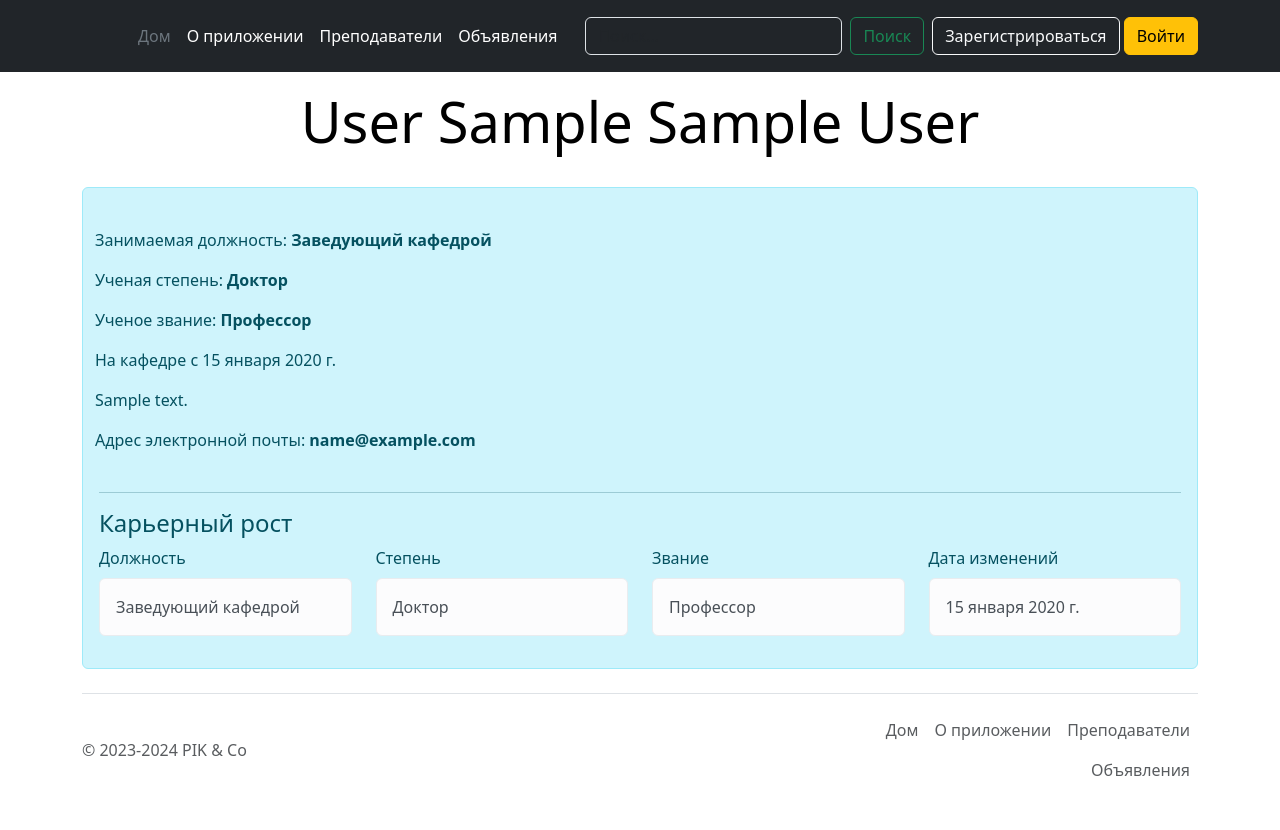
After one commit to PI-Klimkovich/Study_load_DJ, a Django app: a page that uses templates/menu.html in a window 1280 px wide. The commit adds this page. Run offline with Django 5.2, Linux system fonts and the light colour scheme; tables that the repository leaves empty hold one stand-in row (values such as "Sample post").

Commit message:
Работа над персональной страничкой teacher

```diff
--- a/load/views.py
+++ b/load/views.py
@@ -13,6 +13,7 @@ def home_page_view(request):
         titles_ = user.titles_set.all().order_by("assignment_date").first()
         users_titles.append(
             {
+                'username': user.username,
                 'last_name': user.last_name,
                 'first_name': user.first_name,
                 'middle_name': user.middle_name,
--- a/templates/menu.html
+++ b/templates/menu.html
@@ -22,7 +22,7 @@
 
         <div class="d-flex gap-2 justify-content-center me-2">
           <span class="badge d-flex align-items-center p-1 pe-2 text-primary-emphasis bg-primary-subtle border border-primary-subtle rounded-pill">
-            <img class="rounded-circle me-1" width="24" height="24" src="https://github.com/mdo.png" alt="">{{ user }}
+            <img class="rounded-circle me-1" width="24" height="24" src="{{ user.photo.url }}" alt="">{{ user.last_name }} {{ user.first_name.0 }}.
           </span>
         </div>
 
--- /dev/null
+++ b/user/templates/user/teacher.html
@@ -0,0 +1,85 @@
+{% extends "base.html" %}
+{% load static %}
+
+{% block title %}
+	{{ teacher.last_name }} {{ teacher.first_name }} {{ teacher.middle_name }}
+{% endblock %}
+
+{% block content %}
+
+<div class='container'>
+  <div class="pricing-header p-3 pb-md-4 mx-auto text-center">
+    <h1 class="display-4 fw-normal text-body-emphasis">
+      {{ teacher.last_name }} {{ teacher.first_name }} {{ teacher.middle_name }}
+    </h1>
+  </div>
+
+<div class="alert alert-info">
+  <div class="row">
+    <div class="col p-2">
+      <p class="card-text my-3">Занимаемая должность: <b>{{ teacher.job_title }}</b></p>
+      <p class="card-text my-3">Ученая степень: <b>{{ teacher.academic_degree }}</b></p>
+      <p class="card-text my-3">Ученое звание: <b>{{ teacher.academic_title }}</b></p>
+      <p class="card-text my-3">На кафедре с {{ teacher.assignment_date }}</p>
+      <p>{{ teacher.description }}</p>
+      <p class="card-text my-3">Адрес электронной почты: <b>{{ teacher.email }}</b></p>
+    </div>
+    {% if user.photo %}
+      <div class="col-3 p-2">
+        <img src="{{ teacher.photo.url }}"
+             class="d-block mx-lg-auto img-fluid rounded-3" alt="Bootstrap Themes" width="400" loading="lazy">
+      </div>
+    {% endif %}
+  </div>
+
+  <hr>
+
+  <h4>Карьерный рост</h4>
+  {% if teacher.titles|length > 0 %}
+
+    <div class="row">
+      <div class="col">
+        <label class="form-label">Должность</label>
+      </div>
+      <div class="col">
+        <label class="form-label">Степень</label>
+      </div>
+      <div class="col">
+        <label class="form-label">Звание</label>
+      </div>
+      <div class="col">
+        <label class="form-label">Дата изменений</label>
+      </div>
+    </div>
+
+    {% for title in teacher.titles %}
+      <div class="row">
+        <div class="col">
+          <div class="alert alert-light" role="alert">
+            {{ title.get_job_title_display }}
+          </div>
+        </div>
+        <div class="col">
+          <div class="alert alert-light" role="alert">
+            {{ title.get_academic_degree_display }}
+          </div>
+        </div>
+        <div class="col">
+          <div class="alert alert-light" role="alert">
+            {{ title.get_academic_title_display }}
+          </div>
+        </div>
+        <div class="col">
+          <div class="alert alert-light" role="alert">
+            {{ title.assignment_date }}
+          </div>
+        </div>
+      </div>
+    {% endfor %}
+  {% else %}
+    <p>Это не сотрудник кафедры.</p>
+  {% endif %}
+</div>
+
+</div>
+{% endblock %}
--- a/user/urls.py
+++ b/user/urls.py
@@ -16,4 +16,5 @@ urlpatterns = [
     path("titles/history", views.titles_history, name="titles-history"),
     path("titles/create", views.titles_create, name="titles-create"),
     path("teachers", views.teachers_view, name="teachers"),
+    path("teacher/<username>", views.teacher_view, name="teacher"),
 ]
--- a/user/views.py
+++ b/user/views.py
@@ -10,6 +10,7 @@ from .models import User, Titles
 from .forms import RegisterForm
 
 import os
+import shutil
 
 
 def register_view(request: WSGIRequest):
@@ -68,15 +69,10 @@ def profile_update(request: WSGIRequest):
         if new_photo:
             # Удаление старого изображения
             if user.photo:
-                old_photo_path = os.path.join(settings.MEDIA_ROOT, user.photo.name)
-                if os.path.isfile(old_photo_path):
-                    os.remove(old_photo_path)
+                old_photo_path = os.path.join(settings.MEDIA_ROOT, user.username)
+                shutil.rmtree(old_photo_path)
             user.photo = new_photo
         user.save()
-        print('ok-li')
-        # return HttpResponseRedirect(reverse("profile_ok"))
-        # return HttpResponseRedirect(reverse("profile_view"))
-        # return render(request, 'user/profile_view.html')
         return render(request, "user/update_ok.html", {"user": user})
 
     title = Titles.objects.filter(user=user.id).order_by("assignment_date").first()
@@ -167,12 +163,42 @@ def teachers_view(request):
             }
         )
 
-    print(users_titles[1]['titles'][1].job_title)
+    # print(users_titles[1]['titles'][1].job_title)
     context: dict = {
         "users": users_titles,
     }
 
     return render(request, "user/teachers.html", context)
+
+
+def teacher_view(request: WSGIRequest, username):
+    # print(username)
+    teacher = get_object_or_404(User, username=username)
+    # print(user)
+    # user = User.objects.all().filter(username=username)
+    # print(user)
+    # titles = Titles.objects.filter(user=user.id).order_by("assignment_date")
+
+    titles = teacher.titles_set.all().order_by("assignment_date")
+    user_titles = {
+        'last_name': teacher.last_name,
+        'first_name': teacher.first_name,
+        'middle_name': teacher.middle_name,
+        'email': teacher.email,
+        'description': teacher.description,
+        'photo': teacher.photo,
+        'job_title': titles[len(titles) - 1].get_job_title_display,
+        'academic_degree': titles[len(titles) - 1].get_academic_degree_display,
+        'academic_title': titles[len(titles) - 1].get_academic_title_display,
+        'assignment_date': titles[0].assignment_date,
+        'titles': titles,
+    }
+    # print(user_titles['titles'][1])
+    context: dict = {
+        "teacher": user_titles,
+    }
+
+    return render(request, "user/teacher.html", context)
 
 
 # test
```
Also changed, not shown: templates/home.html (+7 -5 lines).
